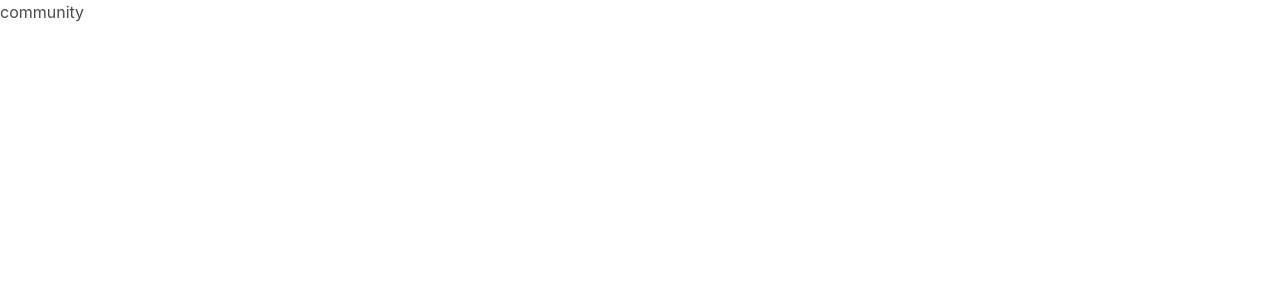
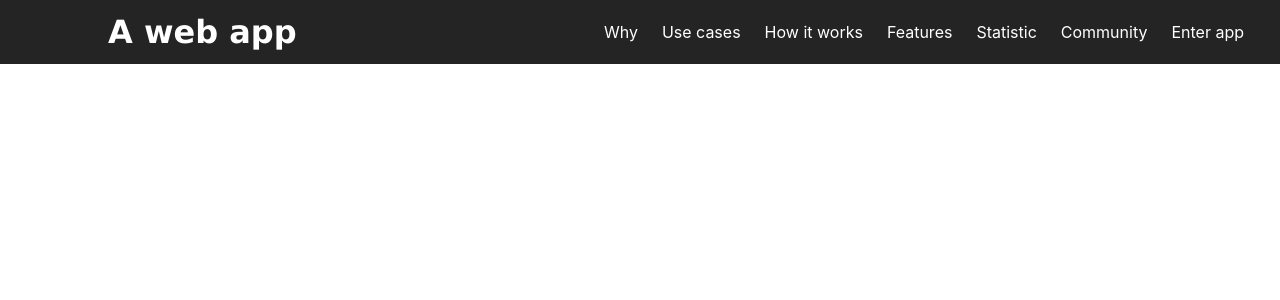
Before and after one commit to farinavito/Web3-Website, a Next.js app: page /community in a window 1280 px wide. Shown: the top 300 px of the page. Built offline with nearby package versions, Linux system fonts and the light colour scheme.

Commit message:
added the navbar in community page

```diff
--- a/pages/community.js
+++ b/pages/community.js
@@ -7,7 +7,75 @@ const Community = () => {
 
     return(
         <div className={styles.main}>
-            <p>community</p>
+             <nav className="navbar has-background-black-ter is-fixed-top">
+                <div className="navbar-menu">
+                    <div className="container">
+                        <div className="navbar-brand">
+                        <div className='navbar-item'></div>
+                        <div className='navbar-item'></div>
+                        <div className='navbar-item'></div>
+                        <div className='navbar-item'></div>
+                          <div className='navbar-item'>
+                            <Link href='/'>
+                                <a><h1>A web app</h1></a>
+                            </Link>
+                          </div>
+                        </div>
+                    </div>
+                </div>
+
+                <div className="navbar-end">
+                  <div className='navbar-item'>
+                    <Link href='/why'>
+                        <a>Why</a>
+                    </Link>
+                  </div>
+                </div>
+                <div className="navbar-end">
+                  <div className='navbar-item'>
+                    <Link href='/use-cases'>
+                        <a>Use cases</a>
+                    </Link>
+                  </div>
+                </div>
+                <div className="navbar-end">
+                  <div className='navbar-item'>
+                    <Link href='/how-it-works'>
+                        <a>How it works</a>
+                    </Link>
+                  </div>
+                </div>
+                <div className="navbar-end">
+                  <div className='navbar-item'>
+                    <Link href='/deployed-features'>
+                        <a>Features</a>
+                    </Link>
+                  </div>
+                </div>
+                <div className="navbar-end">
+                  <div className='navbar-item'>
+                    <Link href='/statistic'>
+                        <a>Statistic</a>
+                    </Link>
+                  </div>
+                </div>
+                <div className="navbar-end">
+                  <div className='navbar-item'>
+                    <Link href='/community'>
+                        <a>Community</a>
+                    </Link>
+                  </div>
+                </div>
+                <div className="navbar-end">
+                  <div className='navbar-item'>
+                    <Link href='/application'>
+                        <a>Enter app</a>
+                    </Link>
+                  </div>
+                  <div className='navbar-item'>
+                  </div>
+                </div>
+            </nav>
         </div>
     )
 }
--- a/styles/Community.module.css
+++ b/styles/Community.module.css
@@ -0,0 +1,37 @@
+.main h1 {
+    font-family: Verdana, Geneva, Tahoma, sans-serif;
+    font-size: 2em;
+    font-weight: bold;
+}
+
+.main p {
+    font-family: Verdana, Geneva, Tahoma, sans-serif;
+    color: white;
+    font-size: large;
+}
+
+.main a {
+    color: white;
+}
+
+.main a:hover {
+    color: hsl(171, 100%, 41%);
+}
+
+.main text {
+    font-family: Verdana, Geneva, Tahoma, sans-serif;
+    color: hsl(171, 100%, 41%);
+    margin-top: 3rem;
+}
+
+.main button {
+    background-color: hsl(0, 0%, 7%);
+    border: 1px solid hsl(171, 100%, 41%);
+    color: hsl(171, 100%, 41%);
+}
+
+.main button:hover {
+    background-color: hsl(171, 100%, 41%);
+    border: 1px solid black;
+    color: black;
+}
```
